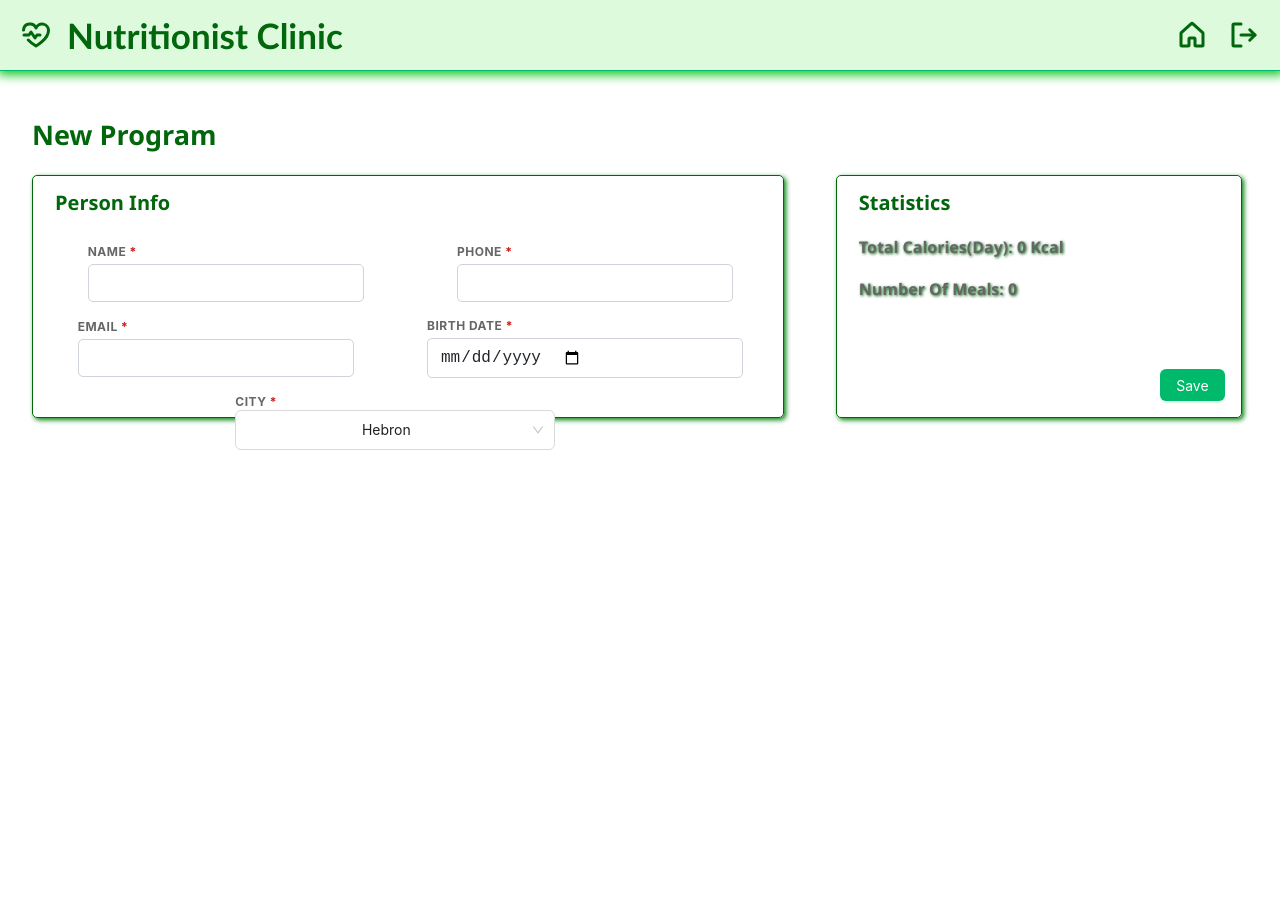
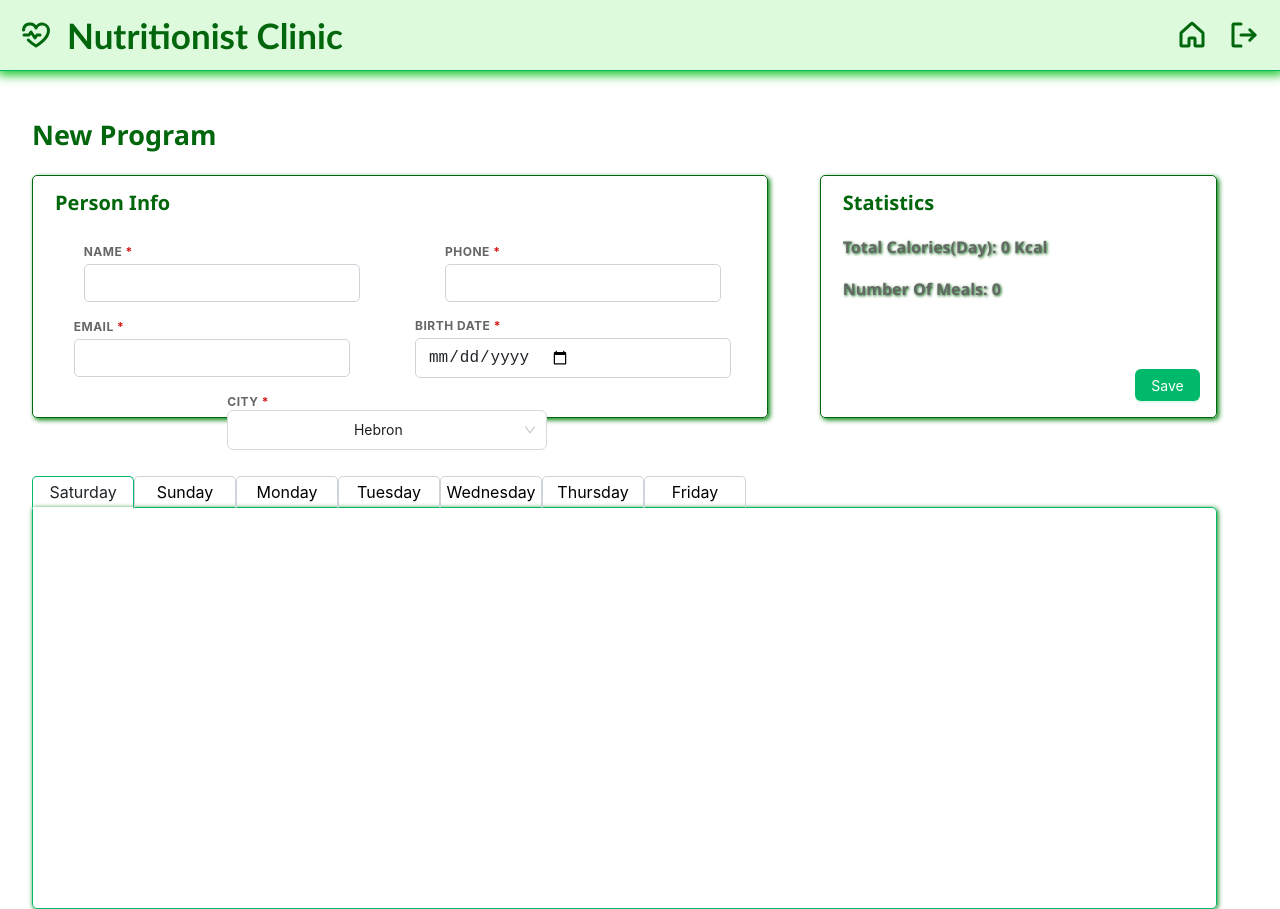
Before and after one commit to Momen-G-Ar/nutritionist-manager-ui, a React (Create React App) app: page /new-program in a window 1280 px wide. Before the commit the page ends 800 px from the top, so only its background shows below. Built offline with nearby package versions, Linux system fonts and the light colour scheme.

Commit message:
make day, week comps & useProgram hook

```diff
--- a/src/components/food-table/add-food-form/add-food-form.component.jsx
+++ b/src/components/food-table/add-food-form/add-food-form.component.jsx
@@ -51,11 +51,13 @@ const AddFoodForm = (props) => {
                         required
                     />
                     <Input
+                        type={'number'}
                         name='amount'
                         label='amount'
                         required
                     />
                     <Input
+                        type={'number'}
                         name='calories'
                         label='calories'
                         required
--- a/src/components/food-table/food-item/food-holder.component.jsx
+++ b/src/components/food-table/food-item/food-holder.component.jsx
@@ -58,8 +58,8 @@ const FoodItem = (props) => {
                         <form onSubmit={handleEditFood}>
                             <Input defaultValue={props.food.name} label={'name'} name={'name'} required />
                             <Input defaultValue={props.food.image} label={'image src'} name={'image'} required />
-                            <Input defaultValue={props.food.amount} label={'amount'} name={'amount'} required />
-                            <Input defaultValue={props.food.calories} label={'calories'} name={'calories'} required />
+                            <Input defaultValue={props.food.amount} label={'amount'} name={'amount'} required type={'number'} />
+                            <Input defaultValue={props.food.calories} label={'calories'} name={'calories'} required type={'number'} />
                             <div className='saveAndCancel'>
                                 <Button type='primary' htmlType='submit'>Save</Button>
                                 <Button type='primary' onClick={() => setEdit(false)}>Cancel</Button>
--- a/src/components/new-program/add-person-info/add-person-info.css
+++ b/src/components/new-program/add-person-info/add-person-info.css
@@ -58,6 +58,7 @@
     padding: 8px;
     margin-left: 16px;
     width: 350px;
+    margin-bottom: 2px;
 }
 
 .addNewPerson .inputInForm .selectInPersonInfo>div {
--- /dev/null
+++ b/src/components/new-program/day/day.component.jsx
@@ -0,0 +1,34 @@
+import './day.css';
+
+import React from 'react';
+
+
+/**
+ * To render the days
+ * @param {{
+ *  day_name:String;
+ *  top:Number;
+ *  left:Number;
+ *  active:Boolean;
+ *  setActiveDay:React.Dispatch<React.SetStateAction<null>>;
+ * }} props
+ * @returns
+ */
+const Day = (props) => {
+    const handleActivateDate = () => {
+        props.setActiveDay(props.day_name);
+        console.log('day => ', props.day_name);
+        console.log('active => ', props.active);
+    };
+    return (
+        <span
+            onClick={handleActivateDate}
+            className={`${props.active ? 'active' : 'day'}`}
+            style={{ top: `${props.top}px`, left: `${props.left}px` }}
+        >
+            {props.day_name}
+        </span>
+    );
+};
+
+export default Day;
--- /dev/null
+++ b/src/components/new-program/day/day.css
@@ -0,0 +1,44 @@
+.day {
+    display: flex;
+    justify-content: center;
+    align-items: center;
+    width: 100px;
+    height: 30px;
+    border: 1px solid #ced4da;
+    border-bottom: 1px solid #00b96b;
+    border-top-right-radius: 5px;
+    border-top-left-radius: 5px;
+    border-top-left-radius: 5px;
+    cursor: pointer;
+    position: absolute;
+    user-select: none;
+    text-transform: capitalize;
+}
+
+.active {
+    display: flex;
+    justify-content: center;
+    align-items: center;
+    width: 100px;
+    height: 30px;
+    border: 1px solid #ced4da;
+    border-bottom: 1px solid #00b96b;
+    border-top-right-radius: 5px;
+    border-top-left-radius: 5px;
+    border-top-left-radius: 5px;
+    cursor: pointer;
+    position: absolute;
+    user-select: none;
+    text-transform: capitalize;
+    color: #212529;
+    border-color: #00b96b;
+    outline: 0;
+    border-bottom: 2px solid #fff;
+}
+
+.day:active {
+    color: #212529;
+    border-color: #00b96b;
+    outline: 0;
+    border-bottom: 1px solid #fff;
+}
--- a/src/components/new-program/statistics/statistics.css
+++ b/src/components/new-program/statistics/statistics.css
@@ -31,7 +31,6 @@
 .statistics .state {
     display: flex;
     flex-direction: column;
-
     height: 180px;
     width: 100%;
 }
--- /dev/null
+++ b/src/components/new-program/week-table/week-table.component.jsx
@@ -0,0 +1,71 @@
+import './week-table.css';
+
+import React from 'react';
+import Day from '../day/day.component';
+
+/**
+ * To render the whole week days
+ * @param {{
+ *  activeDay:String;
+ *  setActiveDay:React.Dispatch<React.SetStateAction<string>>;
+ * }} props
+ * @returns
+ */
+const WeekTable = (props) => {
+    return (
+        <div className='mainWeek'>
+            <Day
+                active={props.activeDay === 'saturday'}
+                day_name='saturday'
+                top={-32}
+                left={-1}
+                setActiveDay={props.setActiveDay}
+            />
+            <Day
+                active={props.activeDay === 'sunday'}
+                day_name='sunday'
+                top={-32}
+                left={101}
+                setActiveDay={props.setActiveDay}
+            />
+            <Day
+                active={props.activeDay === 'monday'}
+                day_name='monday'
+                top={-32}
+                left={203}
+                setActiveDay={props.setActiveDay}
+            />
+            <Day
+                active={props.activeDay === 'tuesday'}
+                day_name='tuesday'
+                top={-32}
+                left={305}
+                setActiveDay={props.setActiveDay}
+            />
+            <Day
+                active={props.activeDay === 'wednesday'}
+                day_name='wednesday'
+                top={-32}
+                left={407}
+                setActiveDay={props.setActiveDay}
+            />
+            <Day
+                active={props.activeDay === 'thursday'}
+                day_name='thursday'
+                top={-32}
+                left={509}
+                setActiveDay={props.setActiveDay}
+            />
+            <Day
+                active={props.activeDay === 'friday'}
+                day_name='friday'
+                top={-32}
+                left={611}
+                setActiveDay={props.setActiveDay}
+            />
+
+        </div>
+    );
+};
+
+export default WeekTable;
--- /dev/null
+++ b/src/components/new-program/week-table/week-table.css
@@ -0,0 +1,15 @@
+.mainWeek {
+    display: flex;
+    flex-direction: row;
+    justify-content: flex-start;
+    align-items: flex-start;
+    margin-left: 32px;
+    margin-top: 32px;
+    width: 100%;
+    height: 400px;
+    position: relative;
+    border: 1px solid #00b96b;
+    box-shadow: 1px 1px 5px 0px #00820e;
+    border-radius: 5px;
+    border-top-left-radius: 0;
+}
--- /dev/null
+++ b/src/hooks/new-program/useProgram.jsx
@@ -0,0 +1,40 @@
+import { useState } from 'react';
+
+const useProgram = () => {
+    const [selectedCity, setSelectedCity] = useState('Hebron');
+    const [activeDay, setActiveDay] = useState('saturday');
+
+    /**
+    * Handler function for the form onSubmit event.
+    * @param {React.FormEvent<HTMLFormElement>} e Event object.
+    */
+    const handleAddProgram = (e) => {
+        e.preventDefault();
+        const name = e.target.name.value;
+        const phone = e.target.phone.value;
+        const email = e.target.email.value;
+        const date = e.target.dater.value;
+        const city = selectedCity;
+
+        const id = name + ' ' + new Date().toLocaleDateString() + ' ' + date;
+        const person_info = {
+            name, phone, email, date, city
+        };
+        const days = {
+            saturday: [], sunday: [], monday: [], tuesday: [],
+            wednesday: [], thursday: [], friday: [],
+        };
+        const client = { id, person_info, days };
+        console.log(client);
+    };
+
+
+    return {
+        activeDay,
+        handleAddProgram,
+        setSelectedCity,
+        setActiveDay,
+    };
+};
+
+export default useProgram;
--- a/src/pages/new-program/new-program.css
+++ b/src/pages/new-program/new-program.css
@@ -3,6 +3,9 @@
     flex-direction: column;
     justify-content: flex-start;
     align-items: flex-start;
+    width: 98vw;
+    height: 92vh;
+    margin-right:0;
 }
 
 .newProgram .titleInNewProgram {
@@ -30,3 +33,10 @@
     flex-direction: row;
     column-gap: 20px;
 }
+
+.newProgram form .weekInfo{
+    display: flex;
+    justify-content: center;
+    align-items: center;
+    width: 100%;
+}
--- a/src/pages/new-program/new-program.page.jsx
+++ b/src/pages/new-program/new-program.page.jsx
@@ -3,26 +3,11 @@ import './new-program.css';
 import React from 'react';
 import AddPersonInfo from './../../components/new-program/add-person-info/add-person-info.component';
 import Statistics from './../../components/new-program/statistics/statistics.component';
-import { useState } from 'react';
+import WeekTable from '../../components/new-program/week-table/week-table.component';
+import useProgram from '../../hooks/new-program/useProgram';
 
 const NewProgram = () => {
-    const [selectedCity, setSelectedCity] = useState('Hebron');
-    /**
-    * Handler function for the form onSubmit event.
-    * @param {React.FormEvent<HTMLFormElement>} e Event object.
-    */
-    const handleAddProgram = (e) => {
-        e.preventDefault();
-        const name = e.target.name.value;
-        const phone = e.target.phone.value;
-        const email = e.target.email.value;
-        const date = e.target.dater.value;
-        const city = selectedCity;
-        const person_info = {
-            name, phone, email, date, city
-        };
-        console.log(person_info);
-    };
+    const { handleAddProgram, activeDay, setActiveDay, setSelectedCity } = useProgram();
 
     return (
         <div className='newProgram'>
@@ -34,7 +19,9 @@ const NewProgram = () => {
                     <AddPersonInfo setSelectedCity={setSelectedCity} />
                     <Statistics number_of_meals={0} total_calories={0} />
                 </div>
-
+                <div className='weekInfo'>
+                    <WeekTable setActiveDay={setActiveDay} activeDay={activeDay} />
+                </div>
             </form>
         </div>
     );
```
